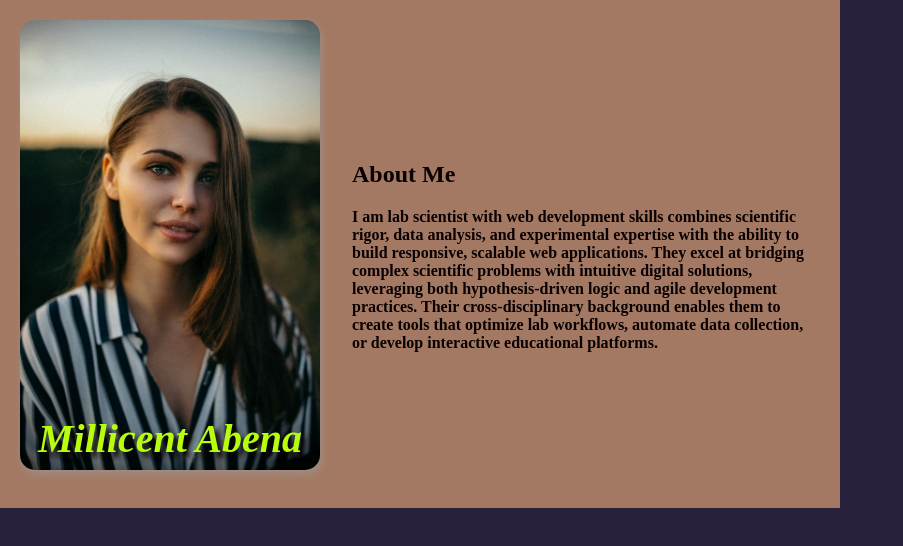
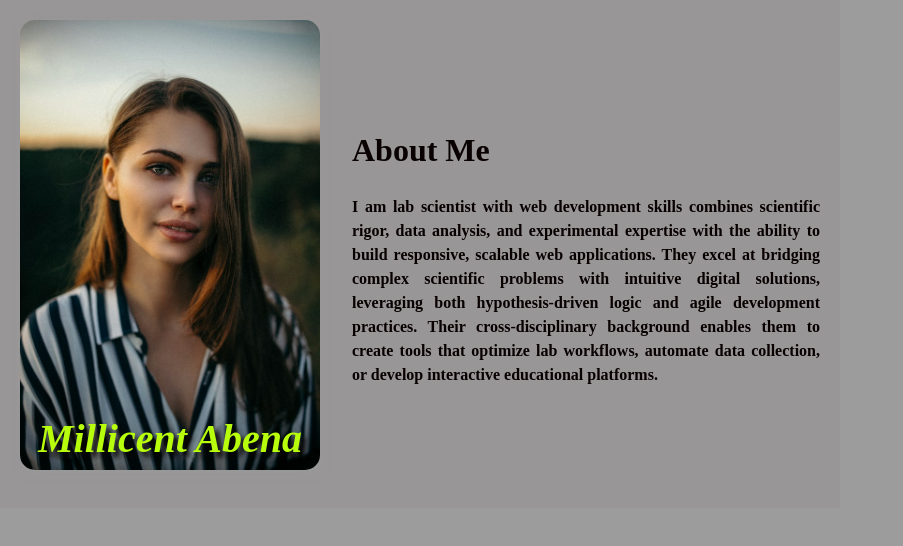
Before and after one commit to Devkass7/Responsive-webdev, a website built with webpack: page src/index.html in a window 1280 px wide. Shown: the whole page, without its empty margins (0-903 px from the left). Built offline with nearby package versions, Linux system fonts and the light colour scheme.

Commit message:
style(layout): wrap header content in container and adjust

```diff
--- a/src/index.html
+++ b/src/index.html
@@ -8,6 +8,7 @@
 </head>
 <body>
     <header id="header">
+        <div class="header-container">
        <div class="abena">
         <img src="./assets/images/profile.jpg" alt="photo of millicent">
         <h1><i>Millicent Abena</i></h1>
@@ -17,6 +18,7 @@
         <h2>About Me</h2>
         <p><strong>I am lab scientist with web development skills combines scientific rigor, data analysis, and experimental expertise with the ability to build responsive, scalable web applications. They excel at bridging complex scientific problems with intuitive digital solutions, leveraging both hypothesis-driven logic and agile development practices. Their cross-disciplinary background enables them to create tools that optimize lab workflows, automate data collection, or develop interactive educational platforms.</strong></p>
        </div>
+    </div>
     </header>
 
     <main id="main"></main>
--- a/src/styles.css
+++ b/src/styles.css
@@ -1,11 +1,13 @@
 body{
     margin: 0;
     box-sizing: border-box;
-   background-color: #27213C;
+   background-color: #9c9c9c;
 }
 
-#header{
-    background-color: #A47963;
+
+
+.header-container{
+    background-color: #8a858344;
    display: flex;
    padding: 20px;
    color: #090101;
@@ -13,7 +15,6 @@ body{
    max-width: 50rem;
    justify-content: center;
    align-items: center;
-
 
     .abena{
         display: flex;
@@ -28,10 +29,18 @@ body{
             color: rgb(184, 253, 11);
             font-weight: bolder;
             font-size: 2.5rem;
+        }
 
+            }
 
-        }
-    }
+            p{
+                line-height: 1.5rem;
+                text-align: justify;
+            }
+
+            h2{
+                font-size: 2rem;
+            }
 
    img{
     max-width: 300px;
```
